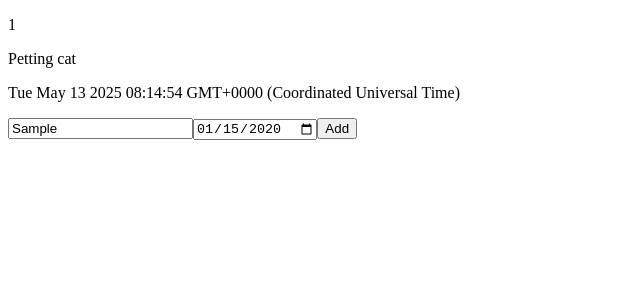
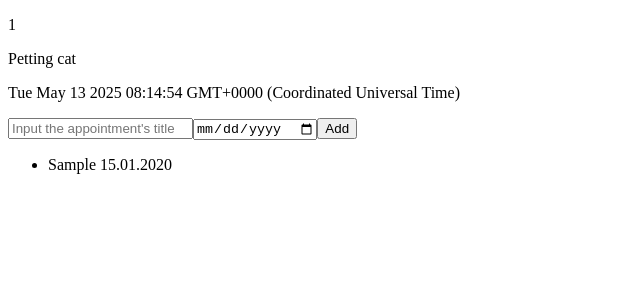
Before and after one commit to PikaNguyen/Appointment, an Angular app: page / in a window 1280 px wide. Both pictures are taken after typing "Sample", "2020-01-15" into the empty fields and a click on the button "Add". Shown: the top 300 px of the page, without its empty margins (0-640 px from the left). Built offline with nearby package versions, Linux system fonts and the light colour scheme.

Commit message:
adding an appointment list using ngFor

```diff
--- a/src/app/appointment-list/appointment-list.component.html
+++ b/src/app/appointment-list/appointment-list.component.html
@@ -8,3 +8,9 @@
     <button (click)="addAppointment()" >Add</button>
 
 </div>
+
+<ul>
+    <li *ngFor="let appointment of appointments">
+        {{appointment.title}} {{appointment.date | date: 'dd.MM.yyyy'}}
+    </li>
+</ul>
--- a/src/app/appointment-list/appointment-list.component.ts
+++ b/src/app/appointment-list/appointment-list.component.ts
@@ -20,6 +20,18 @@
   appointments : Appointment[] = []
 
   addAppointment(){
-    alert(this.newAppointmentTitle + " " + this.newAppointmentDate)
+    if( this.newAppointmentTitle.trim().length && this.newAppointmentDate){
+      let newAppointment : Appointment = {
+        id : Date.now(),
+        title: this.newAppointmentTitle,
+        date: this.newAppointmentDate
+      }
+
+      this.appointments.push(newAppointment)
+      this.newAppointmentTitle = "";
+      this.newAppointmentDate = new Date();
+
+      console.log("length: "+this.appointments.length)
+    }
   }
 }
```
